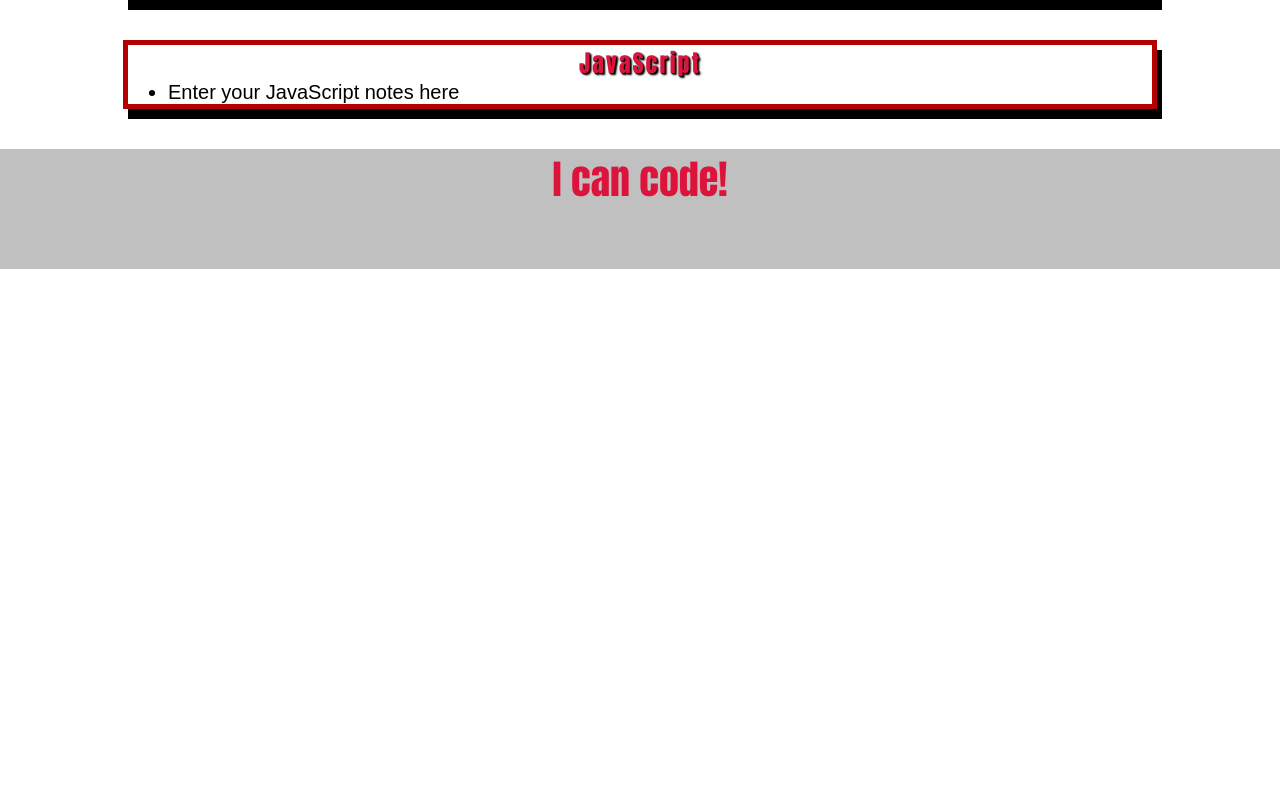
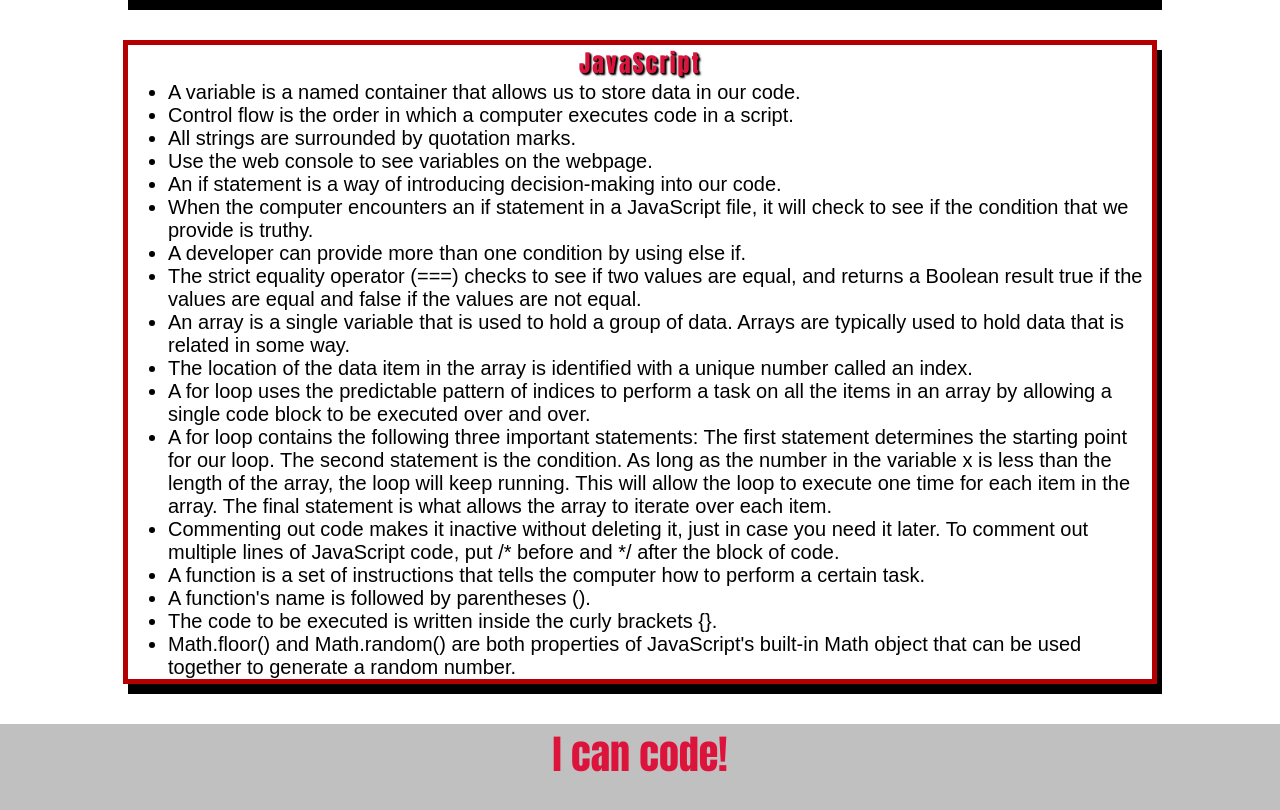
Before and after one commit to KGBerry542/prework-study-guide, a plain HTML site: page index.html in a window 1280 px wide. Shown: the part 1758-2568 px from the top of the page. Before the commit the page ends 2027 px from the top, so only its background shows below. Drawn offline with Linux system fonts and the light colour scheme.

Commit message:
added js 2 to project

```diff
--- a/assets/script.js
+++ b/assets/script.js
@@ -1,19 +1,24 @@
 var topics = ['HTML', 'CSS', 'Git', 'JavaScript'];
-
+var randomTopic = topics[Math.floor(Math.random() * topics.length)];
+function listTopics() {
 for (var x = 0; x < topics.length; x++) {
  console.log(topics[x]);
 }
-
-/*
-if (topic === 'HTML') {
+}
+function selectTopics(){
+if (randomTopic === 'HTML') {
  console.log("Let's study HTML!");
-} else if (topic === 'CSS') {
+} else if (randomTopic === 'CSS') {
  console.log("Let's study CSS!");
-} else if (topic === 'Git') {
+} else if (randomTopic === 'Git') {
  console.log("Let's study Git!");
-} else if (topic === 'JavaScript') {
+} else if (randomTopic === 'JavaScript') {
  console.log("Let's study JavaScript!");
 } else {
  console.log('Please try again!');
 }
-*/
+}
+console.log('Here are the topics we learned through Prework:');
+listTopics();
+console.log('Which topic should we study first?');
+selectTopics()
--- a/index.html
+++ b/index.html
@@ -86,7 +86,23 @@
       <section class="card" id="javascript-section">
         <h2>JavaScript</h2>
         <ul>
-          <li>Enter your JavaScript notes here</li>
+          <li>A variable is a named container that allows us to store data in our code.</li>
+          <li>Control flow is the order in which a computer executes code in a script.</li>
+          <li>All strings are surrounded by quotation marks.</li>
+          <li>Use the web console to see variables on the webpage.</li>
+          <li>An if statement is a way of introducing decision-making into our code.</li>
+          <li>When the computer encounters an if statement in a JavaScript file, it will check to see if the condition that we provide is truthy.</li>
+          <li>A developer can provide more than one condition by using else if.</li>
+          <li>The strict equality operator (===) checks to see if two values are equal, and returns a Boolean result true if the values are equal and false if the values are not equal.</li>
+          <li>An array is a single variable that is used to hold a group of data. Arrays are typically used to hold data that is related in some way.</li>
+          <li>The location of the data item in the array is identified with a unique number called an index.</li>
+          <li>A for loop uses the predictable pattern of indices to perform a task on all the items in an array by allowing a single code block to be executed over and over.</li>
+          <li>A for loop contains the following three important statements: The first statement determines the starting point for our loop. The second statement is the condition. As long as the number in the variable x is less than the length of the array, the loop will keep running. This will allow the loop to execute one time for each item in the array. The final statement is what allows the array to iterate over each item.</li>
+          <li>Commenting out code makes it inactive without deleting it, just in case you need it later. To comment out multiple lines of JavaScript code, put /* before and */ after the block of code.</li>
+          <li>A function is a set of instructions that tells the computer how to perform a certain task.</li>
+          <li>A function's name is followed by parentheses ().</li>
+          <li>The code to be executed is written inside the curly brackets {}.</li>
+          <li>Math.floor() and Math.random() are both properties of JavaScript's built-in Math object that can be used together to generate a random number.</li>
         </ul>
       </section>
     </main>
```
